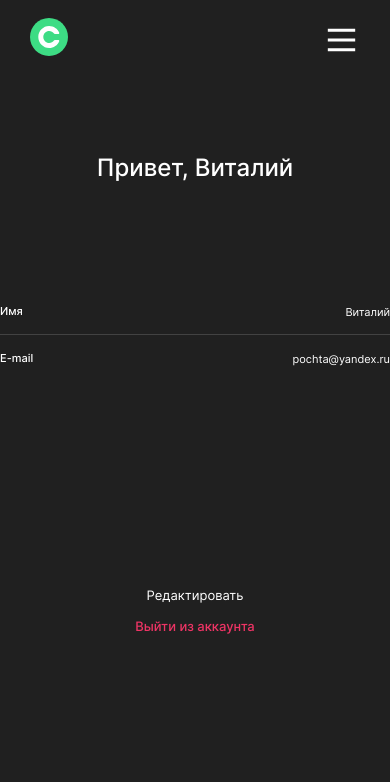
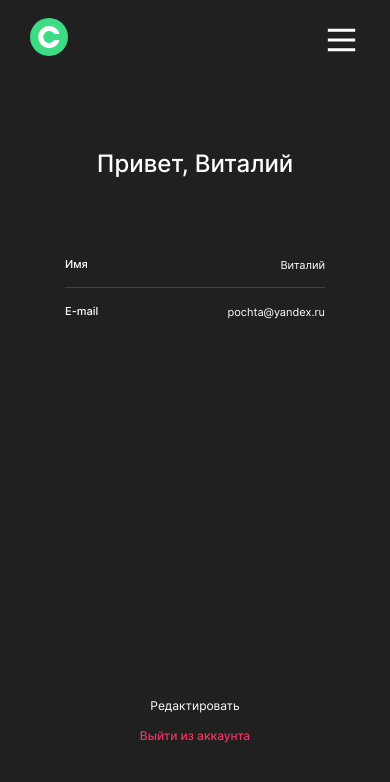
Before and after one commit to Vereshchagina/movies-explorer-frontend, a React (Create React App) app: page /profile in a window 390 px wide. Shown: the top 782 px of the page. Built offline with nearby package versions, Linux system fonts and the light colour scheme.

Commit message:
Add code for Profile mobile and Preloader style

```diff
--- a/src/components/Movies/Movies.js
+++ b/src/components/Movies/Movies.js
@@ -1,6 +1,19 @@
 import "./Movies.css";
 
+import Header from "../Header/Header";
+import MovieCard from "../MoviesCard/MoviesCard";
+
 function Movies() {
+    return (
+        <>
+            <Header isLogged={true} />
+            <main>
+                <MovieCard />
+            </main>
+        </>
+
+    )
+
 
 }
 
--- a/src/components/MoviesCard/MoviesCard.js
+++ b/src/components/MoviesCard/MoviesCard.js
@@ -1 +1,19 @@
 import "./MoviesCard.css";
+
+function MovieCard() {
+    return (
+        <div className="place">
+            <img className="place__image" src="#" alt="Фотография места." />
+            <button type="button" className="place__delete" aria-label="Удалить." />
+            <div className="place__content">
+                <h2 className="place__text">fgfg</h2>
+                <div className="place__likes">
+                    <button type="button" className="place__like" aria-label="Нравится." />
+                    <span className="place__counter">0</span>
+                </div>
+            </div>
+        </div>
+    )
+}
+
+export default MovieCard;
--- a/src/components/Preloader/Preloader.css
+++ b/src/components/Preloader/Preloader.css
@@ -64,7 +64,7 @@
     position: absolute;
     top: 0;
     left: 0;
-    background: #FF6838;
+    background: #EE3465;
     border-radius: 50px;
 }
 
@@ -86,6 +86,6 @@
 
 .preloader__round::before {
     z-index: 10;
-    background: #FF6838;
+    background: #EE3465;
     animation: preloader-inside-red 1s ease-in-out infinite;
 }
--- a/src/components/Profile/Profile.css
+++ b/src/components/Profile/Profile.css
@@ -115,3 +115,46 @@
     line-height: 1.21;
     color: #EE3465;
 }
+
+@media screen and (max-width:768px) {
+    .profile {
+        padding-top: 236px;
+    }
+
+    .profile__title {
+        margin-bottom: 96px;
+    }
+}
+
+@media screen and (max-width:450px) {
+    .profile {
+        max-width: 260px;
+        padding-top: 70px;
+    }
+
+    .profile__title {
+        margin-bottom: 80px;
+    }
+
+    .profile__submit-error {
+        margin-top: 347px;
+    }
+
+    .profile__actions {
+        display: flex;
+        flex-direction: column;
+        align-items: center;
+    }
+
+    .profile__button-submit {
+        width: 260px;
+    }
+
+    .profile__button-change {
+        font-size: 12px;
+    }
+
+    .profile__logout {
+        font-size: 12px;
+    }
+}
```
